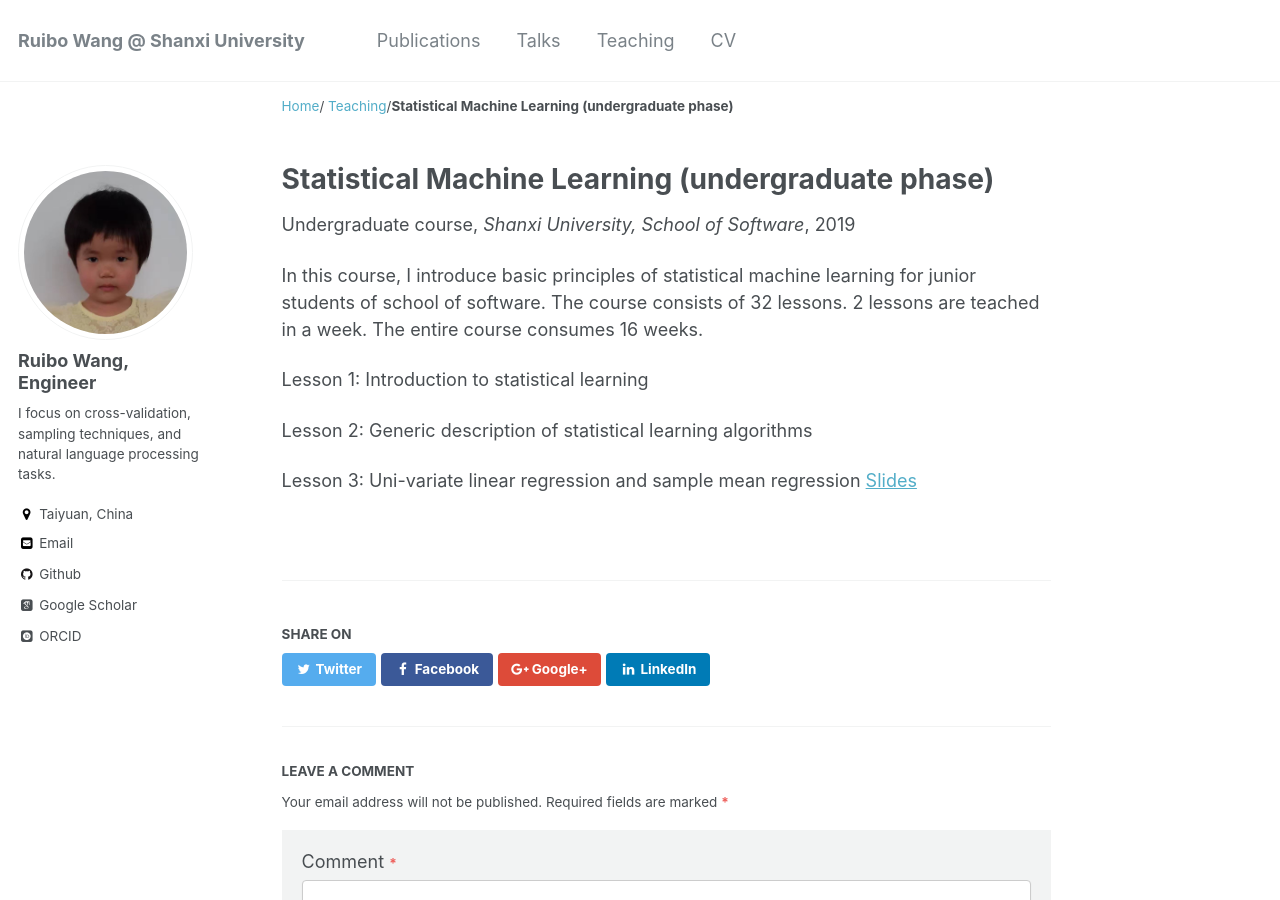
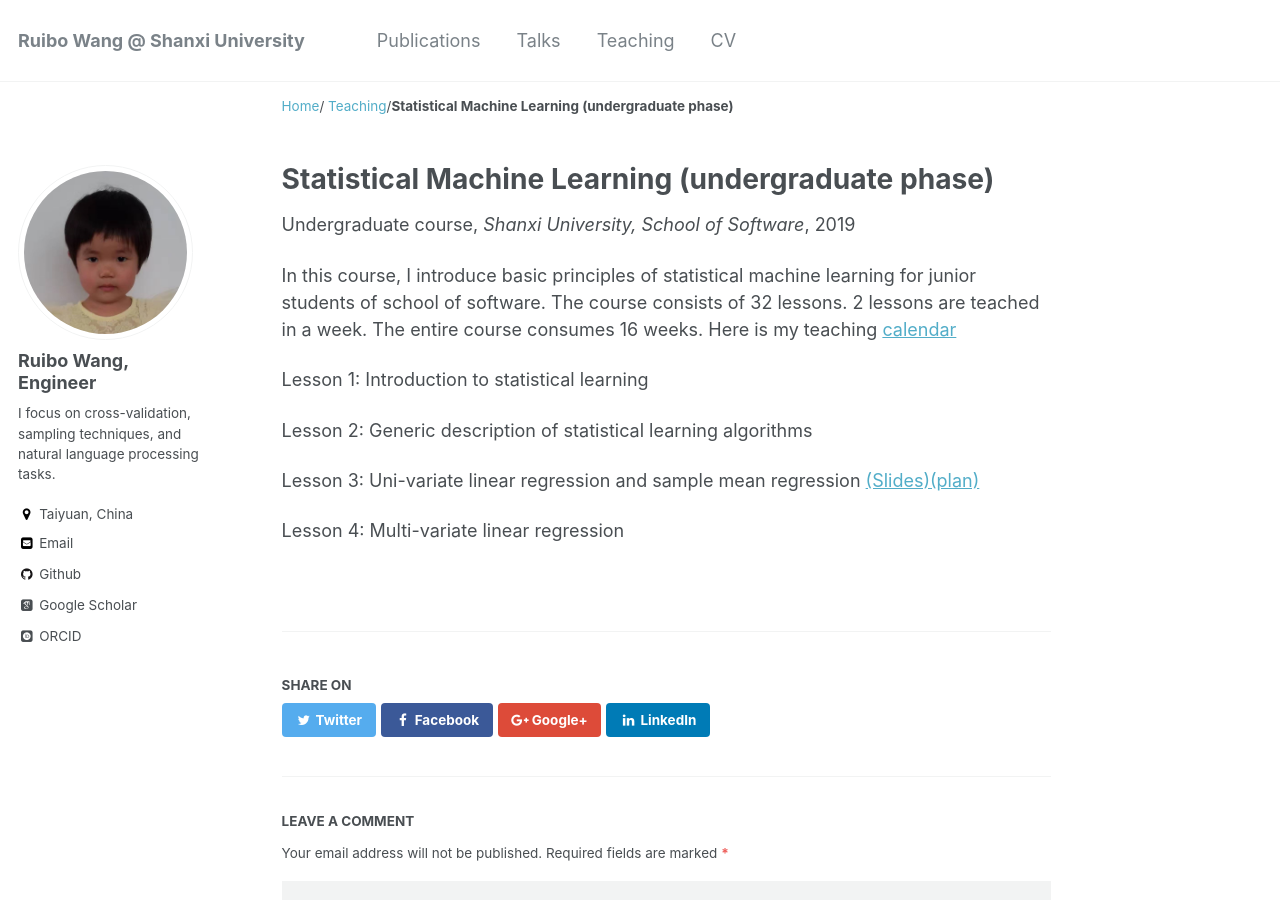
Before and after one commit to RamboWANG/RamboWANG.github.io, a Jekyll site: the page built from _teaching/2019-autumn-teaching-sml.md, in a window 1280 px wide and 900 px high. Built offline with Jekyll 4.4.1, drawn with Linux system fonts in a browser that asks for light colours; some web fonts are replaced.

Commit message:
add calendar and plan.

```diff
--- a/_teaching/2019-autumn-teaching-sml.md
+++ b/_teaching/2019-autumn-teaching-sml.md
@@ -9,11 +9,12 @@ location: "Taiyuan, China"
 ---
 
 In this course, I introduce basic principles of statistical machine learning for junior students of school of software.
-The course consists of 32 lessons. 2 lessons are teached in a week. The entire course consumes 16 weeks.
+The course consists of 32 lessons. 2 lessons are teached in a week. The entire course consumes 16 weeks. Here is my teaching [calendar](https://rambowang.github.io/files/2019SEStatLearn/teachcalendar.pdf)
 
 Lesson 1: Introduction to statistical learning
 
-
 Lesson 2: Generic description of statistical learning algorithms
 
-Lesson 3: Uni-variate linear regression and sample mean regression [Slides](https://rambowang.github.io/files/2019SEStatLearn/slides3.pdf)
+Lesson 3: Uni-variate linear regression and sample mean regression [(Slides)](https://rambowang.github.io/files/2019SEStatLearn/slides3.pdf)[(plan)](https://rambowang.github.io/files/2019SEStatLearn/teachplan3.pdf)
+
+Lesson 4: Multi-variate linear regression
```
Also changed, not shown: 2 other files.
